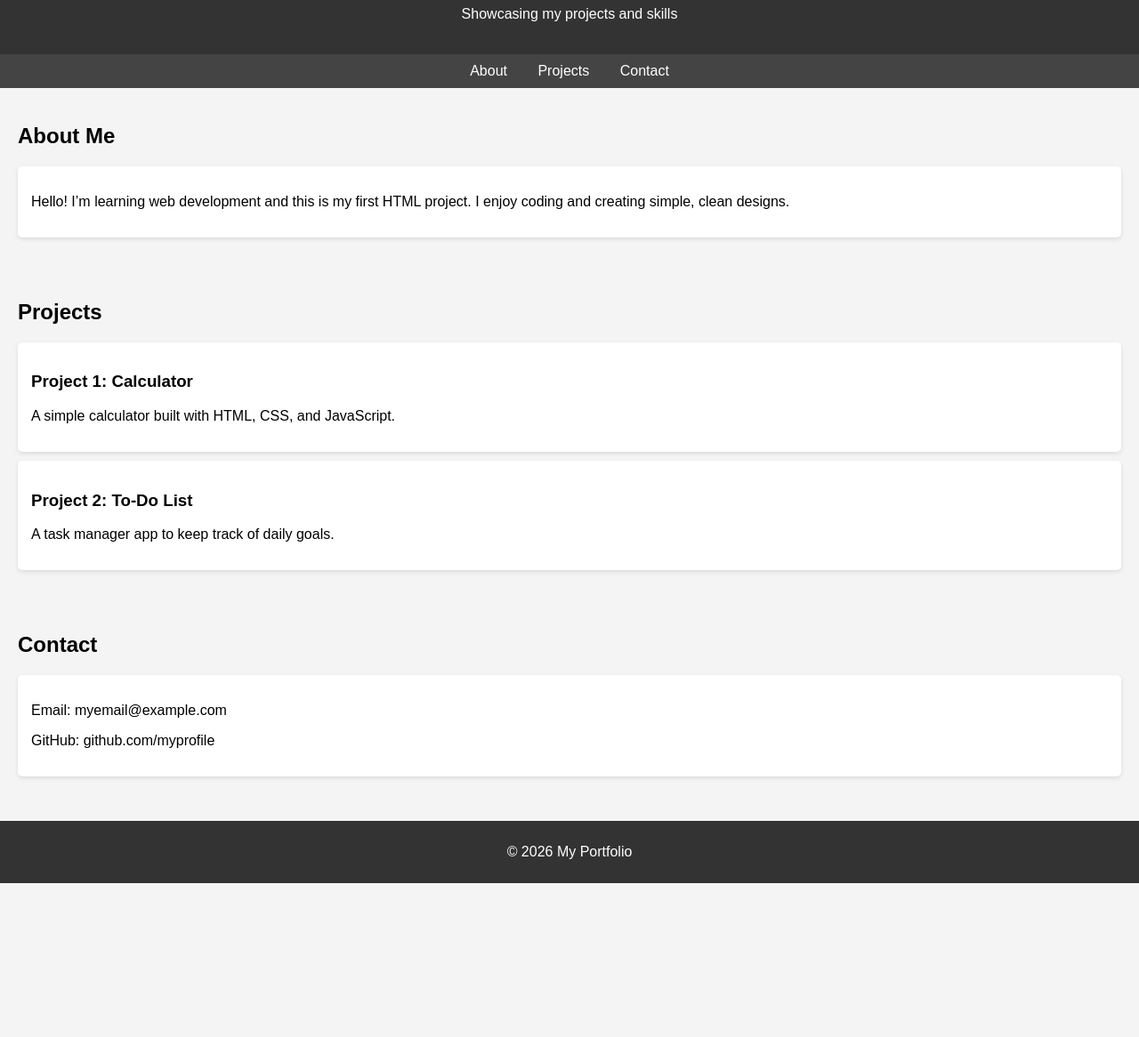
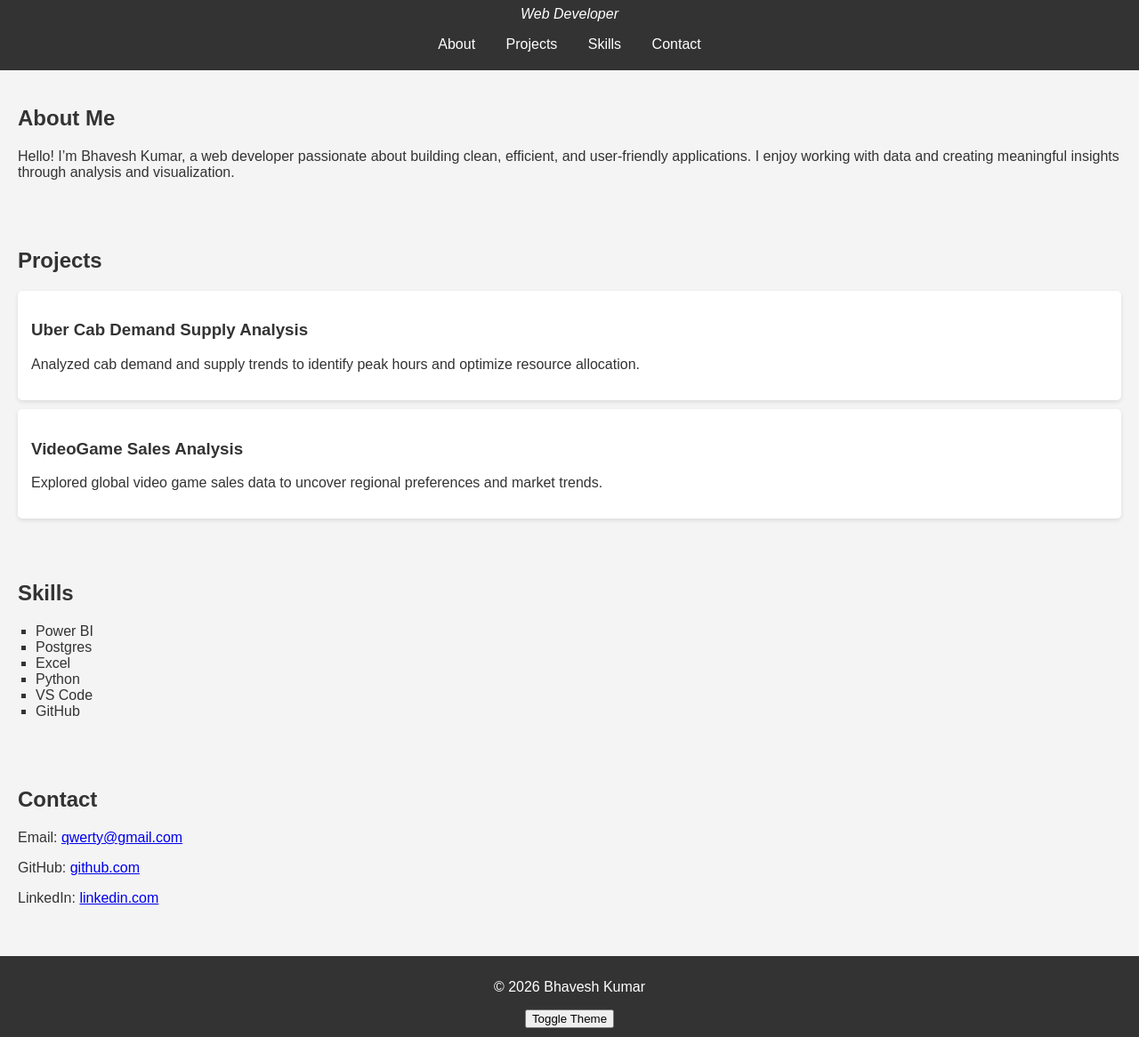
Before and after one commit to bhaveshk-25/My-Portfolio, a plain HTML site: page index.html in a window 1280 px wide. Shown: the part 93-1259 px from the top of the page at 89% size. Before the commit the page ends 1086 px from the top, so only its background shows below. Drawn offline with Linux system fonts and the light colour scheme.

Commit message:
Info update

```diff
--- a/index.html
+++ b/index.html
@@ -3,89 +3,62 @@
 <head>
   <meta charset="UTF-8">
   <meta name="viewport" content="width=device-width, initial-scale=1.0">
-  <title>My Portfolio</title>
-  <style>
-    body {
-      font-family: Arial, sans-serif;
-      margin: 0;
-      background-color: #f4f4f4;
-    }
-    header {
-      background: #333;
-      color: white;
-      padding: 20px;
-      text-align: center;
-    }
-    nav {
-      background: #444;
-      padding: 10px;
-      text-align: center;
-    }
-    nav a {
-      color: white;
-      margin: 0 15px;
-      text-decoration: none;
-    }
-    section {
-      padding: 20px;
-    }
-    .card {
-      background: white;
-      padding: 15px;
-      margin: 10px 0;
-      border-radius: 5px;
-      box-shadow: 0 2px 5px rgba(0,0,0,0.1);
-    }
-    footer {
-      background: #333;
-      color: white;
-      text-align: center;
-      padding: 10px;
-      margin-top: 20px;
-    }
-  </style>
+  <title>Bhavesh Kumar - Portfolio</title>
+  <link rel="stylesheet" href="style.css">
 </head>
 <body>
   <header>
-    <h1>Welcome to My Portfolio</h1>
-    <p>Showcasing my projects and skills</p>
+    <h1>Bhavesh Kumar</h1>
+    <p class="tagline">Web Developer</p>
+    <nav>
+      <a href="#about">About</a>
+      <a href="#projects">Projects</a>
+      <a href="#skills">Skills</a>
+      <a href="#contact">Contact</a>
+    </nav>
   </header>
-
-  <nav>
-    <a href="#about">About</a>
-    <a href="#projects">Projects</a>
-    <a href="#contact">Contact</a>
-  </nav>
 
   <section id="about">
     <h2>About Me</h2>
-    <div class="card">
-      <p>Hello! I’m learning web development and this is my first HTML project. I enjoy coding and creating simple, clean designs.</p>
-    </div>
+    <p>Hello! I’m Bhavesh Kumar, a web developer passionate about building clean, efficient, and user-friendly applications. I enjoy working with data and creating meaningful insights through analysis and visualization.</p>
   </section>
 
   <section id="projects">
     <h2>Projects</h2>
     <div class="card">
-      <h3>Project 1: Calculator</h3>
-      <p>A simple calculator built with HTML, CSS, and JavaScript.</p>
+      <h3>Uber Cab Demand Supply Analysis</h3>
+      <p>Analyzed cab demand and supply trends to identify peak hours and optimize resource allocation.</p>
     </div>
     <div class="card">
-      <h3>Project 2: To-Do List</h3>
-      <p>A task manager app to keep track of daily goals.</p>
+      <h3>VideoGame Sales Analysis</h3>
+      <p>Explored global video game sales data to uncover regional preferences and market trends.</p>
     </div>
+  </section>
+
+  <section id="skills">
+    <h2>Skills</h2>
+    <ul>
+      <li>Power BI</li>
+      <li>Postgres</li>
+      <li>Excel</li>
+      <li>Python</li>
+      <li>VS Code</li>
+      <li>GitHub</li>
+    </ul>
   </section>
 
   <section id="contact">
     <h2>Contact</h2>
-    <div class="card">
-      <p>Email: myemail@example.com</p>
-      <p>GitHub: github.com/myprofile</p>
-    </div>
+    <p>Email: <a href="mailto:qwerty@gmail.com">qwerty@gmail.com</a></p>
+    <p>GitHub: <a href="https://github.com/" target="_blank">github.com</a></p>
+    <p>LinkedIn: <a href="https://linkedin.com/" target="_blank">linkedin.com</a></p>
   </section>
 
   <footer>
-    <p>&copy; 2026 My Portfolio</p>
+    <p>&copy; 2026 Bhavesh Kumar</p>
+    <button onclick="toggleTheme()">Toggle Theme</button>
   </footer>
+
+  <script src="script.js"></script>
 </body>
 </html>
--- /dev/null
+++ b/script.js
@@ -0,0 +1,3 @@
+function toggleTheme() {
+  document.body.classList.toggle("dark-mode");
+}
--- /dev/null
+++ b/style.css
@@ -0,0 +1,62 @@
+body {
+  font-family: Arial, sans-serif;
+  margin: 0;
+  background-color: #f4f4f4;
+  color: #333;
+}
+
+header {
+  background: #333;
+  color: white;
+  text-align: center;
+  padding: 20px;
+}
+
+.tagline {
+  font-style: italic;
+}
+
+nav {
+  margin-top: 10px;
+}
+
+nav a {
+  color: white;
+  margin: 0 15px;
+  text-decoration: none;
+}
+
+section {
+  padding: 20px;
+}
+
+.card {
+  background: white;
+  padding: 15px;
+  margin: 10px 0;
+  border-radius: 5px;
+  box-shadow: 0 2px 5px rgba(0,0,0,0.1);
+}
+
+ul {
+  list-style-type: square;
+  padding-left: 20px;
+}
+
+footer {
+  background: #333;
+  color: white;
+  text-align: center;
+  padding: 10px;
+  margin-top: 20px;
+}
+
+.dark-mode {
+  background-color: #222;
+  color: #eee;
+}
+
+.dark-mode header,
+.dark-mode footer {
+  background: #111;
+}
```
